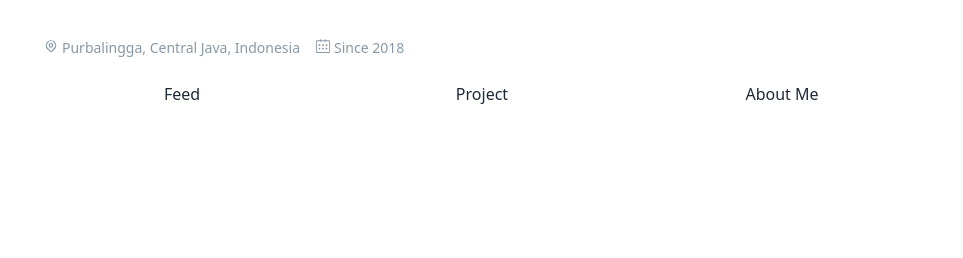
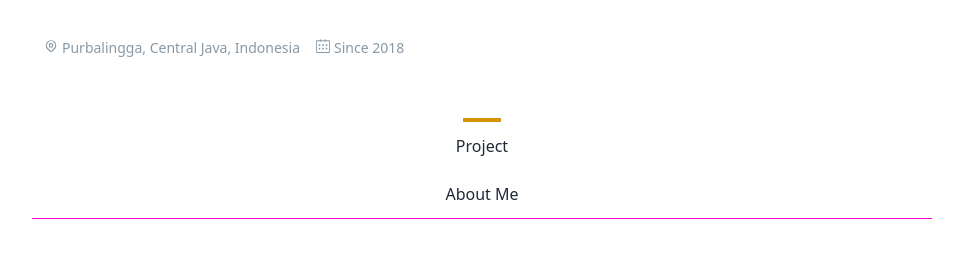
Before and after one commit to soimalfath/soimverse-v.2, a React (Vite) app: page / in a window 1280 px wide. Shown: the part 326-584 px from the top of the page, without its empty margins (158-1121 px from the left). Built offline with nearby package versions, Linux system fonts and the light colour scheme.

Commit message:
fix tab button

```diff
--- a/src/components/home/Feed.tsx
+++ b/src/components/home/Feed.tsx
@@ -1,13 +1,20 @@
 // import { tabFeed } from "../common/interface";
+import { tabFeed } from "../../helper/feed";
+import { useState } from "react";
 const Feed = () => {
+  const [activeTab, setActiveTab] = useState("feed");
+
+  const handleTabClick = (tab: string) => {
+    setActiveTab(tab);
+  };
   return (
     <section>
-      <div className="grid grid-cols-3 mt-3">
-        <div className="flex cursor-pointer hover:border hover:bg-slate-700 hover:border-slate-700 p-1 py-3 justify-center">
-          Feed
-        </div>
-        <div className="flex cursor-pointer hover:border hover:bg-slate-700 hover:border-slate-700 p-1 py-3 justify-center">Project</div>
-        <div className="flex cursor-pointer hover:border hover:bg-slate-700 hover:border-slate-700 p-1 py-3 justify-center">About Me</div>
+      <div className={`grid grid-cols-${tabFeed.length} mt-3 border-b border-b-secondary`}>
+        {tabFeed.map((tab, index) => (
+          <div onClick={() => handleTabClick(tab.value)} className={`flex px-2 cursor-pointer md:hover:border md:hover:bg-slate-700 md:hover:border-slate-700 !pb-0 p-1 md:py-3 justify-center items-center`} key={index}>
+            <div className={`${activeTab === tab.value ? "border-b-[#d59406] border-b-4 font-semibold text-white" : ""} pb-3 `}>{tab.tabName}</div>
+          </div>
+        ))}
       </div>
     </section>
   );
--- a/src/components/home/Hero.tsx
+++ b/src/components/home/Hero.tsx
@@ -9,26 +9,22 @@ const Hero = () => {
     <section className="flex justify-center">
       <div>
         <div>
-          <img
-            src="https://veilannastore.com/wp-content/uploads/2024/01/generate-image-ilustration-about-digital-marketing-finance-programing-1.png"
-            alt=""
-            className="w-[900px] h-[200px] object-cover"
-          />
+          <img src="https://veilannastore.com/wp-content/uploads/2024/01/generate-image-ilustration-about-digital-marketing-finance-programing-1.png" alt="" className="w-[900px] h-[200px] object-cover" />
         </div>
         <div className="flex justify-between">
           <div className="avatar mt-[-15%] md:mt-[-8%] ml-3">
-            <div className="w-32 rounded-full border-4 border-base-100">
+            <div className="lg:w-32 w-28 rounded-full border-4 border-base-100">
               <img src="https://veilannastore.com/wp-content/uploads/2024/01/117827510.png" />
             </div>
           </div>
           <div className="flex gap-2 mr-4 mt-3">
-            <button className="btn-circle btn btn-sm  btn-outline ">
+            <button onClick={() => window.open("mailto:soimkmpbg@gmail.com", "_blank")} className="btn-circle btn btn-sm  btn-outline ">
               <MdOutlineEmail className="text-lg" />
             </button>
-            <button className="btn-circle btn-sm btn-outline btn">
+            <button onClick={() => window.open("https://www.linkedin.com/in/soim-alfath/", "_blank")} className="btn-circle btn-sm btn-outline btn">
               <AiFillLinkedin className="text-2xl" />
             </button>
-            <button className="btn btn-sm rounded-badge btn-outline">
+            <button onClick={() => window.open("https://twitter.com/mbuhsapaaaaa", "_blank")} className="btn btn-sm rounded-badge btn-outline">
               <div className="flex items-center gap-2">
                 {" "}
                 Follow
@@ -41,18 +37,11 @@ const Hero = () => {
           <div className="font-semibold text-2xl text-white flex gap-1 items-center">
             Soim Alfath <MdVerified className="text-[#d59406] text-md" />
           </div>
-          <div className="flex text-sm items-baseline gap-1 text-[#8899A6] mb-2">
-            {" "}
-            @mbuhsapaaa
-          </div>
-          <div className="text-md text-white">
-            Digital Marketer | Frontend Developer | Finance Management
-            Eanthusiast
-          </div>
+          <div className="flex text-sm items-baseline gap-1 text-[#8899A6] mb-2"> @mbuhsapaaa</div>
+          <div className="text-md text-white">Digital Marketer | Frontend Developer | Finance Management Eanthusiast</div>
           <div className="flex gap-4 text-slate-400 mt-2">
             <div className="flex items-baseline text-sm gap-1 text-[#8899A6]">
-              <HiOutlineLocationMarker className="text-sm" /> Purbalingga,
-              Central Java, Indonesia
+              <HiOutlineLocationMarker className="text-sm" /> Purbalingga, Central Java, Indonesia
             </div>
             <div className="flex items-baseline text-sm gap-1 text-[#8899A6]">
               <SlCalender className="text-sm" /> Since 2018
--- a/src/data/feed.js
+++ /dev/null
@@ -1,8 +0,0 @@
-export const feedPost = [
-    {
-        image: 'https://facebook.com',
-        date: '22/02/2014',
-        post: 'lorem ipsum',
-
-    }
-]
--- /dev/null
+++ b/src/helper/feed.ts
@@ -0,0 +1,23 @@
+export const feedPost = [
+    {
+        image: 'https://facebook.com',
+        date: '22/02/2014',
+        post: 'lorem ipsum',
+
+    }
+]
+
+export const tabFeed = [
+    {
+        tabName: 'Feed',
+        value: 'feed'
+    },
+    {
+        tabName: 'Project',
+        value: 'project'
+    },
+    {
+        tabName: 'About Me',
+        value: 'about'
+    },
+]
```
